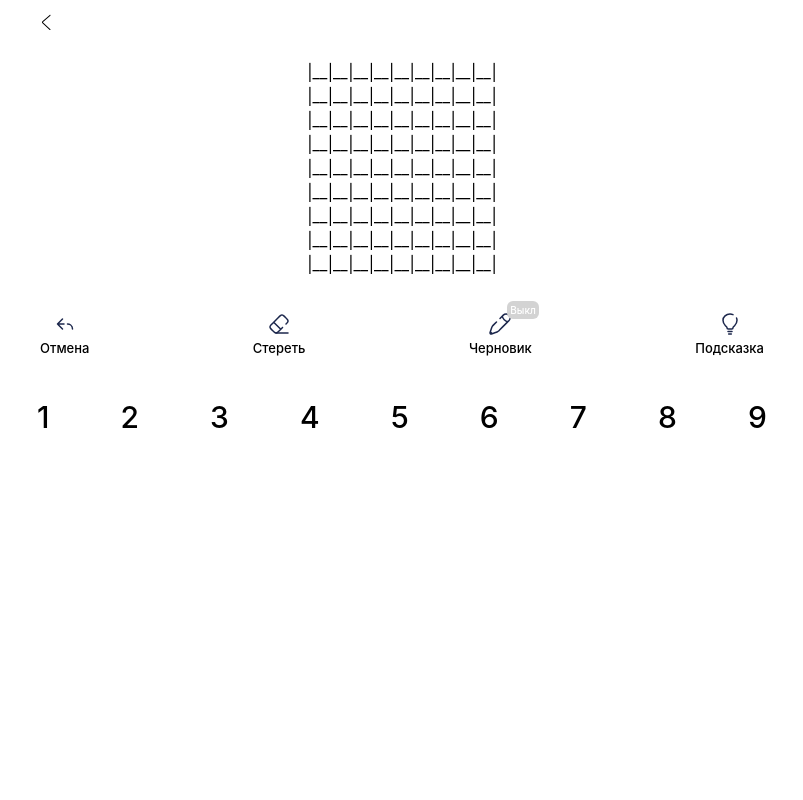
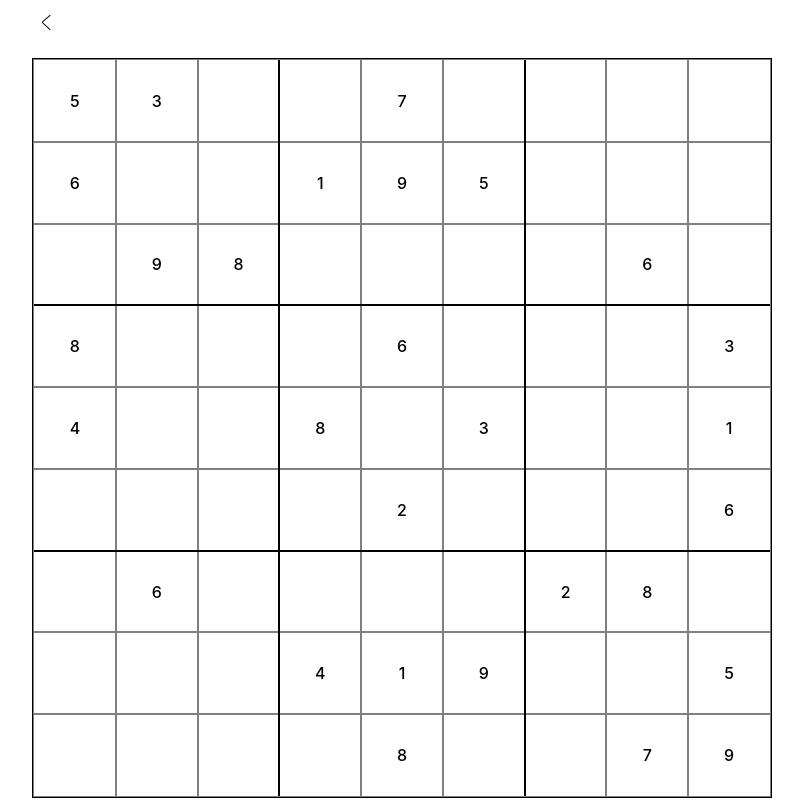
Before and after one commit to oksidisko/sudoku, a React (Vite) app in the folder sudoku-front/: page / in a window 1280 px wide. Both pictures are taken after a click on the button "Начать игру". Shown: the top 800 px of the page, without its empty margins (238-1041 px from the left). Built offline with nearby package versions, Linux system fonts and the light colour scheme.

Commit message:
issue-2: add sudoku grid

```diff
--- a/sudoku-front/src/components/SudokuGrid/SudokuGrid.css
+++ b/sudoku-front/src/components/SudokuGrid/SudokuGrid.css
@@ -1,10 +1,63 @@
 .sudoku-grid {
   margin-bottom: 30px;
+  width: 100%;
+  display: grid;
+  grid-template-columns: repeat(9, 1fr);
+  outline: 2px solid black;
+}
 
 
-  p {
-    margin: 0 auto;
-    display: flex;
-    justify-content: center;
-  }
+.sudoku-cell {
+  position: relative;
+  display: flex;
+  justify-content: center;
+  align-items: center;
+  aspect-ratio: 1/1;
+  outline: 1px solid grey;
+  font-size: 16px;
+  font-weight: 500;
 }
+
+.sudoku-cell:after,
+.sudoku-cell:before {
+  position: absolute;
+  content: '';
+  background-color: #000;
+  z-index: 2;
+}
+
+.sudoku-cell:nth-child(3n):after,
+.sudoku-cell:nth-child(6n):after {
+  height: 100%;
+  width: 2px;
+  right: -1px;
+  top: 0;
+}
+
+.sudoku-cell:nth-child(9n):after {
+  display: none;
+}
+
+.sudoku-cell:nth-child(19):before,
+.sudoku-cell:nth-child(20):before,
+.sudoku-cell:nth-child(21):before,
+.sudoku-cell:nth-child(22):before,
+.sudoku-cell:nth-child(23):before,
+.sudoku-cell:nth-child(24):before,
+.sudoku-cell:nth-child(25):before,
+.sudoku-cell:nth-child(26):before,
+.sudoku-cell:nth-child(27):before,
+.sudoku-cell:nth-child(46):before,
+.sudoku-cell:nth-child(47):before,
+.sudoku-cell:nth-child(48):before,
+.sudoku-cell:nth-child(49):before,
+.sudoku-cell:nth-child(50):before,
+.sudoku-cell:nth-child(51):before,
+.sudoku-cell:nth-child(52):before,
+.sudoku-cell:nth-child(53):before,
+.sudoku-cell:nth-child(54):before {
+  width: 100%;
+  height: 2px;
+  bottom: -1px;
+  left: 0;
+}
--- a/sudoku-front/src/components/SudokuGrid/SudokuGrig.tsx
+++ b/sudoku-front/src/components/SudokuGrid/SudokuGrig.tsx
@@ -3,19 +3,28 @@ import './SudokuGrid.css'
 
 
 function SudokuGrid () {
+
+  const sudokuBoard = [
+    5, 3, null, null, 7, null, null, null, null,
+    6, null, null, 1, 9, 5, null, null, null,
+    null, 9, 8, null, null, null, null, 6, null,
+    8, null, null, null, 6, null, null, null, 3,
+    4, null, null, 8, null, 3, null, null, 1,
+    null, null, null, null, 2, null, null, null, 6,
+    null, 6, null, null, null, null, 2, 8, null,
+    null, null, null, 4, 1, 9, null, null, 5,
+    null, null, null, null, 8, null, null, 7, 9
+  ];
+
+
   return (
     <>
     <div className="sudoku-grid">
-     <p>|__|__|__|__|__|__|__|__|__|</p>
-     <p>|__|__|__|__|__|__|__|__|__|</p>
-     <p>|__|__|__|__|__|__|__|__|__|</p>
-     <p>|__|__|__|__|__|__|__|__|__|</p>
-     <p>|__|__|__|__|__|__|__|__|__|</p>
-     <p>|__|__|__|__|__|__|__|__|__|</p>
-     <p>|__|__|__|__|__|__|__|__|__|</p>
-     <p>|__|__|__|__|__|__|__|__|__|</p>
-     <p>|__|__|__|__|__|__|__|__|__|</p>
-
+      {
+        sudokuBoard.map((num) => (
+          <span className={"sudoku-cell"}>{num}</span>
+        ))
+      }
     </div>
 
     </>
```
